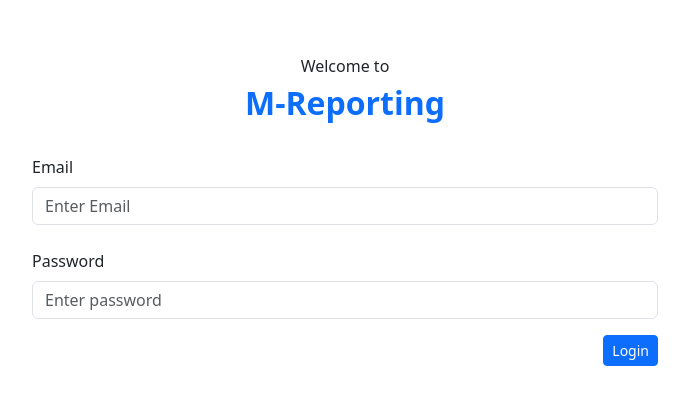
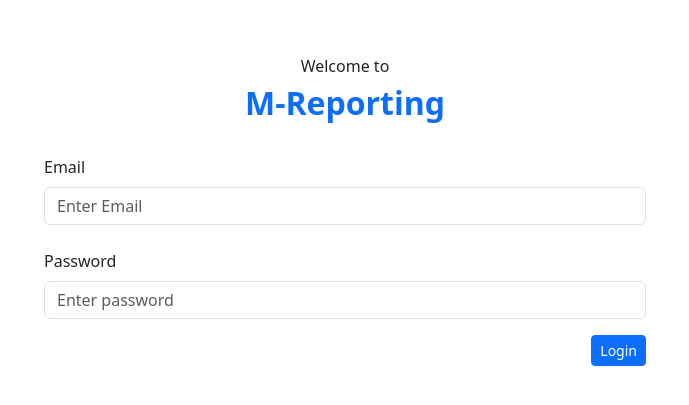
Before and after one commit to mitrasingh/m-reporting-app, a React (Vite) app: page / in a window 1280 px wide. Shown: the part 151-556 px from the top of the page, without its empty margins (295-984 px from the left). Built offline with nearby package versions, Linux system fonts and the light colour scheme.

Commit message:
edit: changed container padding from py to p

```diff
--- a/src/pages/Login/Login.tsx
+++ b/src/pages/Login/Login.tsx
@@ -27,7 +27,7 @@ const Login = () => {
 	};
 
 	return (
-		<div className="container py-4" style={containerStyle}>
+		<div className="container p-4" style={containerStyle}>
 			<div className="row">
 				<div className="col">
 					<div className="pb-4 text-center">
```
